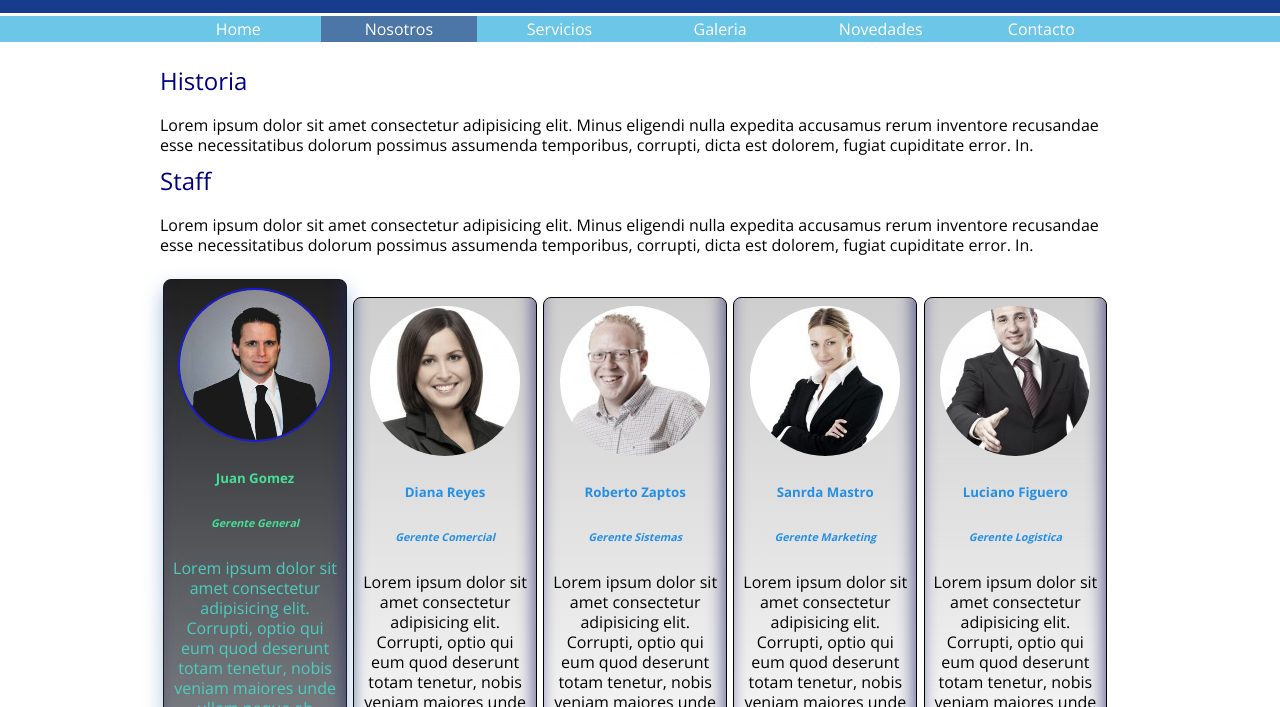
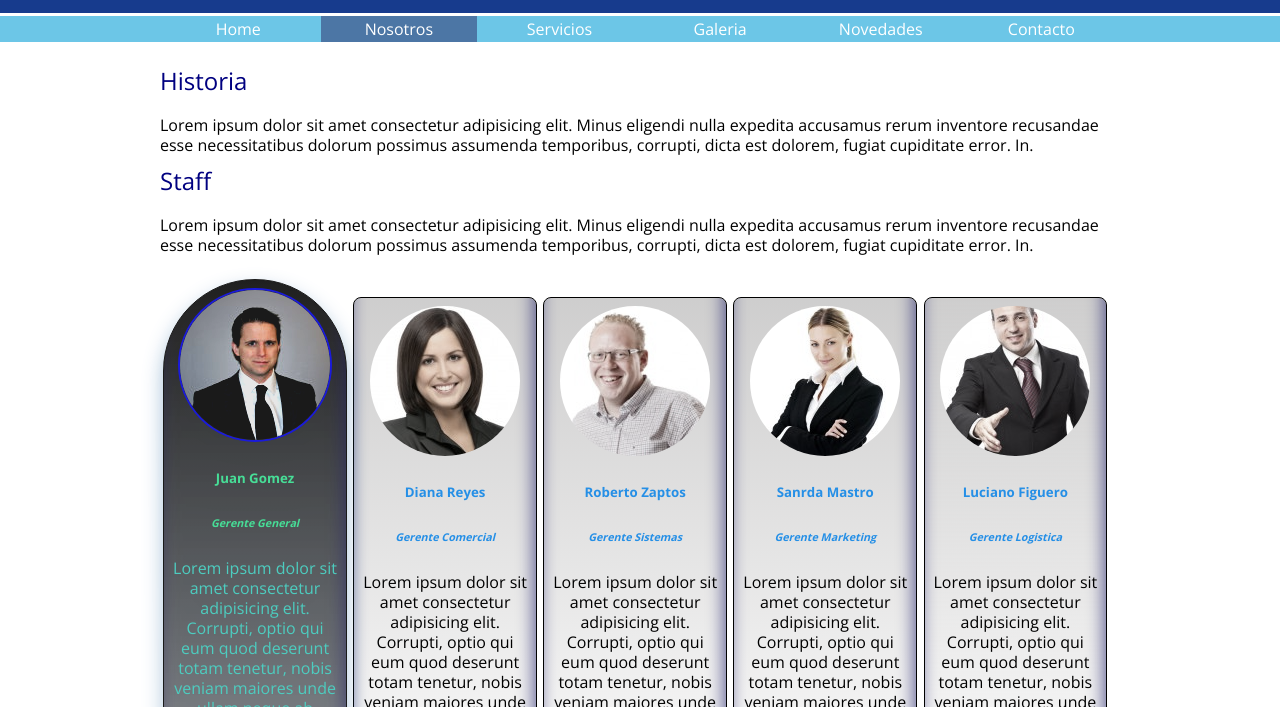
Before and after one commit to tam-sal/sky-airlines-M3U2, a plain HTML site: page htmls/nosotros.html in a window 1280 px wide. In both pictures the pointer is over the element 255 px from the left and 667 px from the top of the page. Shown: the part 93-800 px from the top of the page. Drawn offline with nearby package versions, Linux system fonts and the light colour scheme.

Commit message:
"cambio de radius tarjetas nosotros"

```diff
--- a/css/sky-styles.css
+++ b/css/sky-styles.css
@@ -222,6 +222,7 @@ h2 {
     rgba(128, 126, 126, 0.7)
   );
   color: turquoise;
+  border-radius: 6.5em 6.5em 0.5em 0.5em;
 }
 .persona:hover > .puesto,
 .persona:hover > .nom-persona {
```
